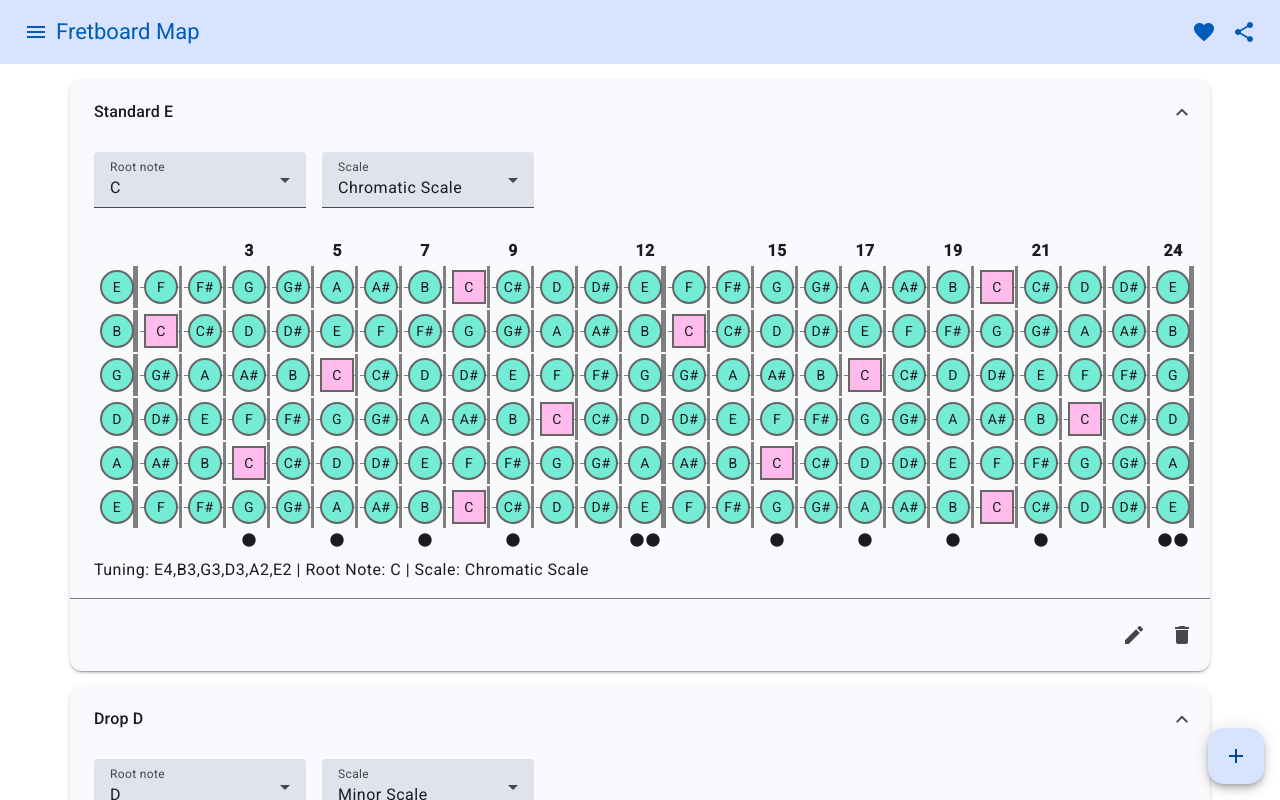
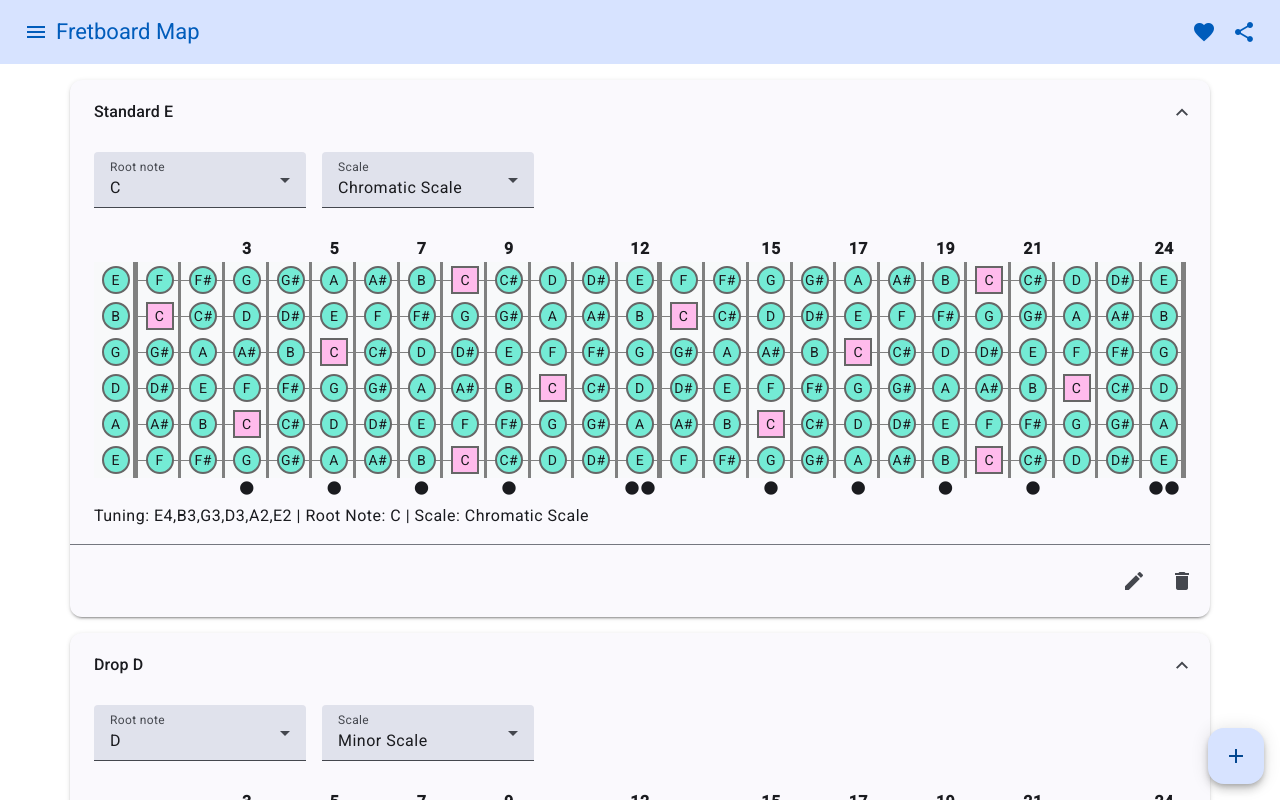
Before and after one commit to yuriity/fretboard-map, an Angular app: page / in a window 1280 px wide. Shown: the top 800 px of the page. Built offline with nearby package versions, Linux system fonts and the light colour scheme.

Commit message:
Update styles for Fretboard and GuitarFret components; adjust table caption position and note marker dimensions

```diff
--- a/src/app/components/fretboard-card/fretboard/fretboard.component.scss
+++ b/src/app/components/fretboard-card/fretboard/fretboard.component.scss
@@ -1,6 +1,8 @@
 
 table {
   width: 100%;
+  caption-side: bottom;
+    border-collapse: collapse;
 
   th {
     text-align: center;
--- a/src/app/components/fretboard-card/fretboard/guitar-fret/guitar-fret.component.scss
+++ b/src/app/components/fretboard-card/fretboard/guitar-fret/guitar-fret.component.scss
@@ -62,8 +62,8 @@ div.note-mark {
   align-items: center;
   justify-content: center;
 
-  width: 30px;
-  height: 30px;
+  width: 24px;
+    height: 24px;
   margin: 4px;
 
   border: 2px solid #666;
```
